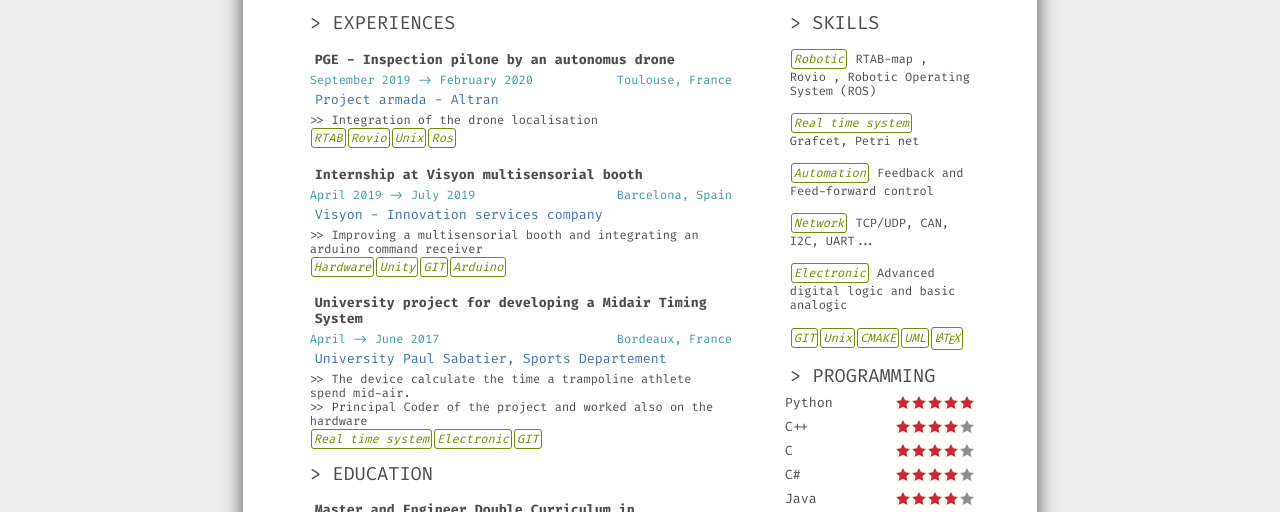
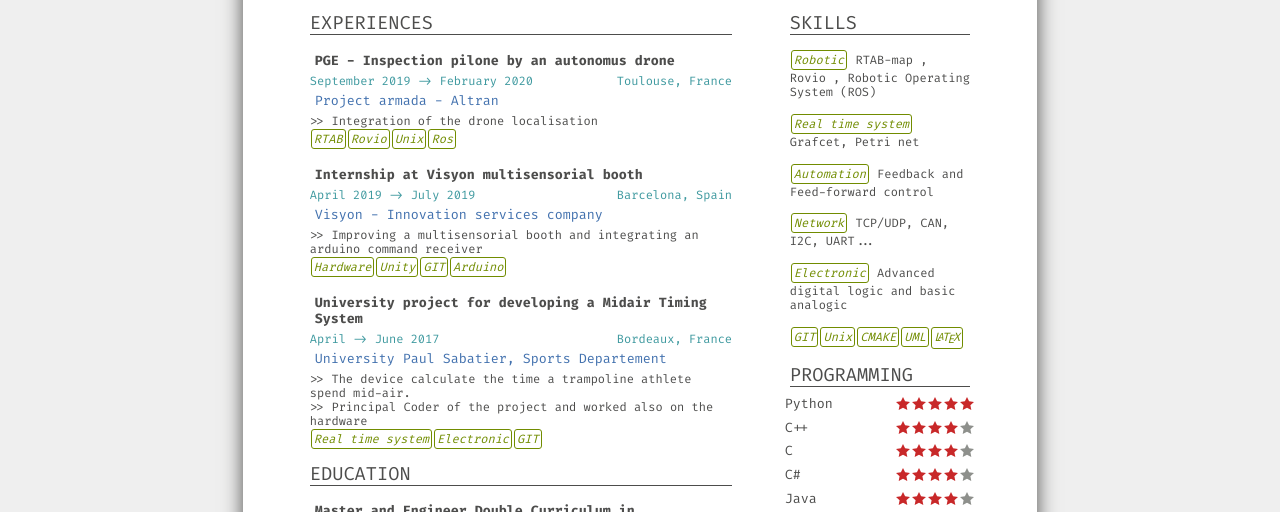
Before and after one commit to OnlyShoky/MohamedElMourabit.github.io, a plain HTML site: page index.html in a window 1280 px wide. Shown: the part 286-798 px from the top of the page. Drawn offline with Linux system fonts and the light colour scheme.

Commit message:
Mise ajour de _serve 1.3

```diff
--- a/assets/css/Dracula.css
+++ b/assets/css/Dracula.css
@@ -111,7 +111,9 @@ h2 {
 h3 {
   font-size: 14pt;
   text-transform: uppercase;
-  margin: 0.75em 0; }
+  margin: 0.75em 0;
+  border-bottom-style: solid;
+  border-bottom-width: 1pt; }
 
 .page div {
   margin-top: 1em;
--- a/assets/css/GruvboxDark.css
+++ b/assets/css/GruvboxDark.css
@@ -111,7 +111,9 @@ h2 {
 h3 {
   font-size: 14pt;
   text-transform: uppercase;
-  margin: 0.75em 0; }
+  margin: 0.75em 0;
+  border-bottom-style: solid;
+  border-bottom-width: 1pt; }
 
 .page div {
   margin-top: 1em;
--- a/assets/css/GruvboxLight.css
+++ b/assets/css/GruvboxLight.css
@@ -111,7 +111,9 @@ h2 {
 h3 {
   font-size: 14pt;
   text-transform: uppercase;
-  margin: 0.75em 0; }
+  margin: 0.75em 0;
+  border-bottom-style: solid;
+  border-bottom-width: 1pt; }
 
 .page div {
   margin-top: 1em;
--- a/assets/css/Tomorrow.css
+++ b/assets/css/Tomorrow.css
@@ -111,7 +111,9 @@ h2 {
 h3 {
   font-size: 14pt;
   text-transform: uppercase;
-  margin: 0.75em 0; }
+  margin: 0.75em 0;
+  border-bottom-style: solid;
+  border-bottom-width: 1pt; }
 
 .page div {
   margin-top: 1em;
--- a/feed.xml
+++ b/feed.xml
@@ -1 +1 @@
-<?xml version="1.0" encoding="utf-8"?><feed xmlns="http://www.w3.org/2005/Atom" ><generator uri="https://jekyllrb.com/" version="3.8.6">Jekyll</generator><link href="http://localhost:4000/feed.xml" rel="self" type="application/atom+xml" /><link href="http://localhost:4000/" rel="alternate" type="text/html" /><updated>2019-12-10T15:31:24+01:00</updated><id>http://localhost:4000/feed.xml</id><title type="html">Curriculum Vitae</title><subtitle>23-year-old student in Robotic Engineering with background in Andorre la vieille (Andorre). Currently in France at the UPSSITECH. Great programming skills, creative and strongly committed.</subtitle></feed>
+<?xml version="1.0" encoding="utf-8"?><feed xmlns="http://www.w3.org/2005/Atom" ><generator uri="https://jekyllrb.com/" version="3.8.6">Jekyll</generator><link href="http://localhost:4000/feed.xml" rel="self" type="application/atom+xml" /><link href="http://localhost:4000/" rel="alternate" type="text/html" /><updated>2019-12-10T17:00:33+01:00</updated><id>http://localhost:4000/feed.xml</id><title type="html">Curriculum Vitae</title><subtitle>23-year-old student in Robotic Engineering with background in Andorre la vieille (Andorre). Currently in France at the UPSSITECH. Great programming skills, creative and strongly committed.</subtitle></feed>
--- a/index.html
+++ b/index.html
@@ -34,7 +34,7 @@
 	</div>
 	<section class="mainSide">
 		<div class="main">
-			<h3>> Experiences</h3>
+			<h3> Experiences</h3>
 
 			<div>
 				<h4>PGE - Inspection pilone by an autonomus drone</h4>
@@ -77,7 +77,7 @@
 				<span class="tag">Real time system</span><span class="tag">Electronic</span><span class="tag">GIT</span>
 			</div>
 
-			<h3>> Education</h3>
+			<h3> Education</h3>
 
 			<div>
 				<h4>Master and Engineer Double Curriculum in Interactive Robotic System</h4>
@@ -120,7 +120,7 @@
 
 		</div>
 		<div class="main">
-			<h3>> Skills</h3>
+			<h3> Skills</h3>
 
 			<div><p><span class="tag">Robotic</span> RTAB-map , Rovio , Robotic Operating System (ROS)</p></div>
 
@@ -145,7 +145,7 @@
 			<div>
 			<span class="tag">GIT</span><span class="tag">Unix</span><span class="tag">CMAKE</span><span class="tag">UML</span><span class="tag"><span class="latex">L<sup>A</sup>T<sub>E</sub>X</span></span>
 			</div>
-			<h3>> PROGRAMMING</h3>
+			<h3> PROGRAMMING</h3>
 
 			<div class="skillBox">
 				<p>Python</p>
@@ -195,7 +195,7 @@
 				</p>
 			</div>
 
-			<h3>> Languages</h3>
+			<h3> Languages</h3>
 
 			<div class="skillBox">
 				<p>Spanish</p>
@@ -262,7 +262,7 @@
 
 			</div>
 
-			<h3>> Project</h3>
+			<h3> Project</h3>
 
 			<div>
 			<h4>Animation</h4>
```
Also changed, not shown: cvfr.html (+6 -6 lines).
